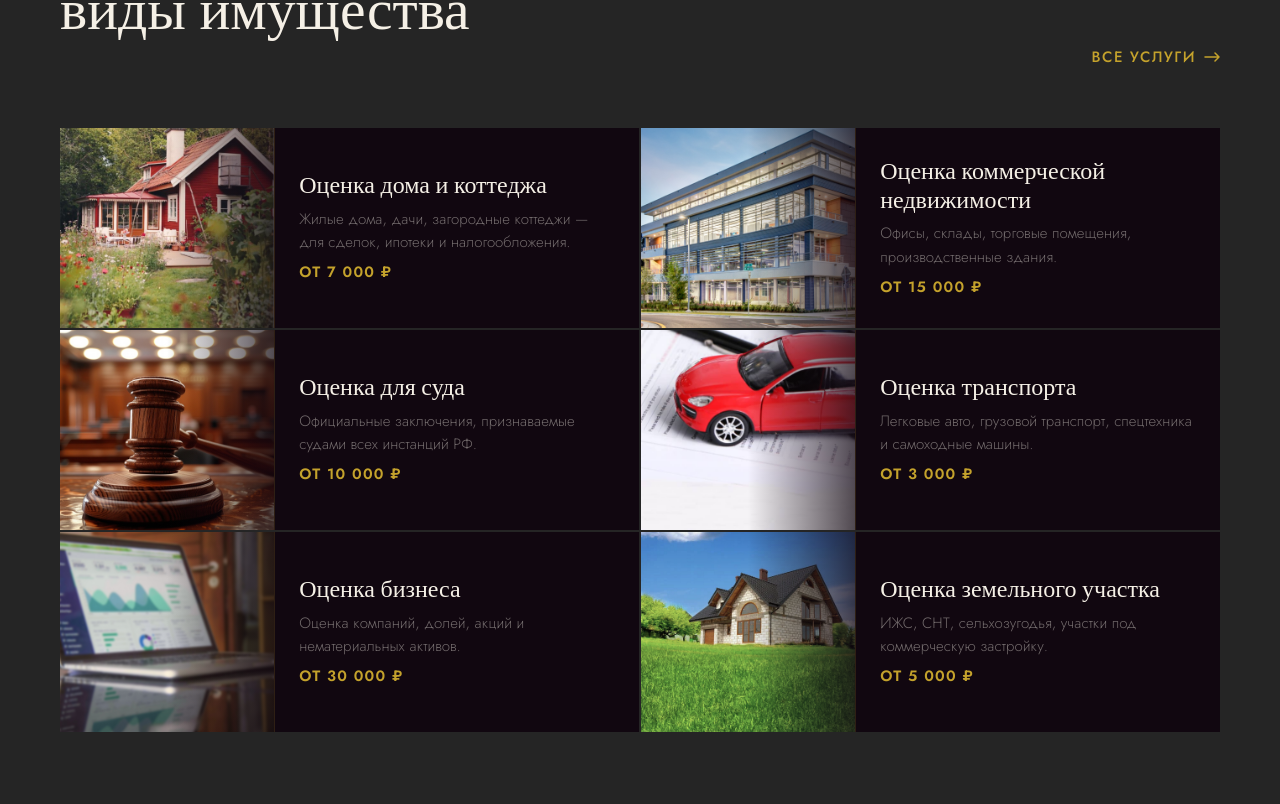
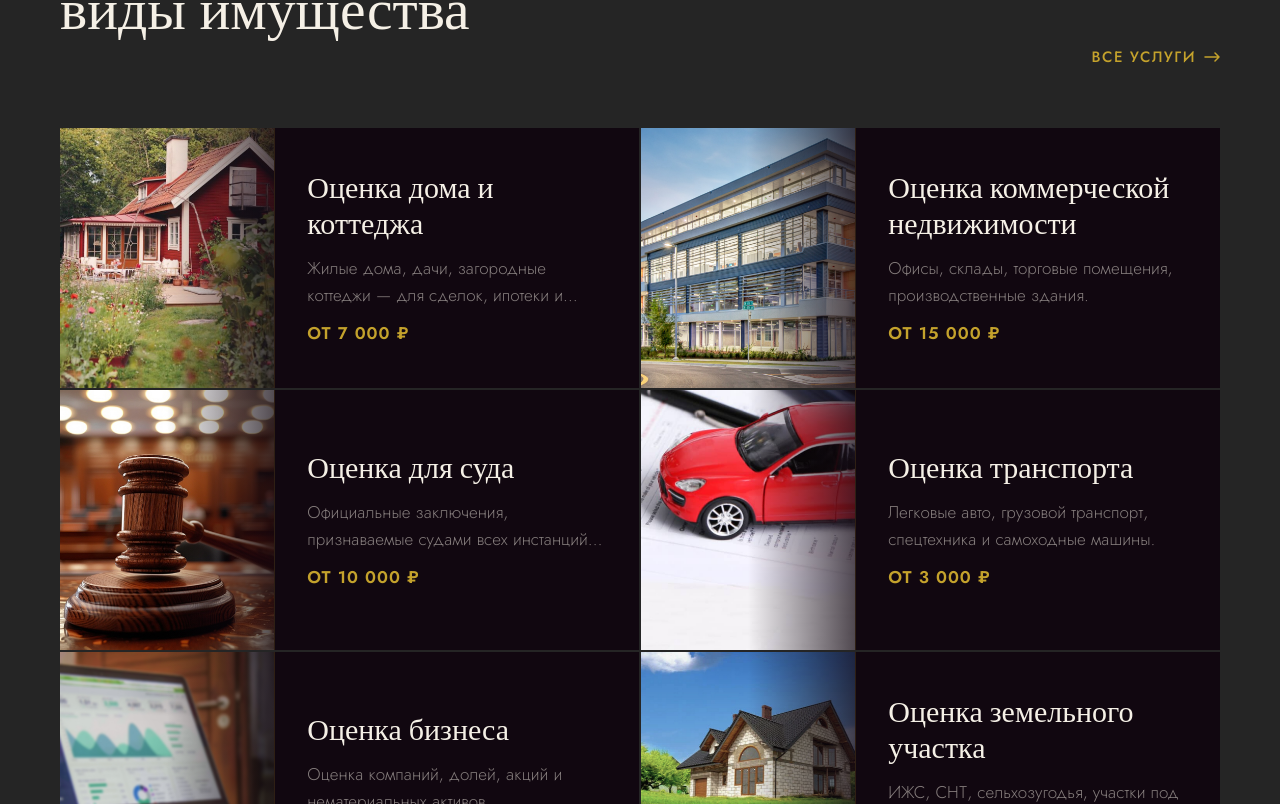
Before and after one commit to ukropik456-bot/korel-ocenka, a React (Vite) app: page / in a window 1280 px wide. Shown: the part 1216-2020 px from the top of the page. Built offline with nearby package versions, Linux system fonts and the light colour scheme; no server answers.

Commit message:
fix font size2

```diff
--- a/src/styles/global.css
+++ b/src/styles/global.css
@@ -410,7 +410,7 @@ body {
   cursor: pointer;
   display: flex;
   flex-direction: row;
-  height: 200px;
+  height: 260px;
   background: #110710;
   outline: 1px solid transparent;
   outline-offset: -1px;
@@ -438,11 +438,11 @@ body {
 .service-card-body {
   position: relative;
   z-index: 2;
-  padding: 20px 24px;
+  padding: 28px 32px;
   display: flex;
   flex-direction: column;
   justify-content: center;
-  gap: 7px;
+  gap: 12px;
   background: #110710;
   flex-grow: 1;
   overflow: hidden;
@@ -450,7 +450,7 @@ body {
 
 .service-name {
   font-family: 'Cormorant Garamond', serif;
-  font-size: 24px;
+  font-size: 30px;
   font-weight: 500;
   line-height: 1.2;
   color: var(--cream);
@@ -459,9 +459,9 @@ body {
 .service-card:hover .service-name { color: #fff; }
 
 .service-price {
-  font-size: 15px;
+  font-size: 17px;
   font-weight: 600;
-  letter-spacing: .08em;
+  letter-spacing: .06em;
   text-transform: uppercase;
   color: var(--gold);
 }
@@ -496,10 +496,10 @@ body {
 
 /* Truncated description */
 .sc-desc {
-  font-size: 15px;
+  font-size: 17px;
   font-weight: 300;
-  color: rgba(245,240,230,.42);
-  line-height: 1.55;
+  color: rgba(245,240,230,.5);
+  line-height: 1.6;
   display: -webkit-box;
   -webkit-line-clamp: 2;
   -webkit-box-orient: vertical;
@@ -748,7 +748,7 @@ textarea.form-input { resize: vertical; min-height: 120px; }
   cursor: pointer;
   display: flex;
   flex-direction: row;
-  height: 220px;
+  height: 260px;
   background: #110710;
   overflow: hidden;
   outline: 1px solid transparent;
@@ -789,11 +789,11 @@ textarea.form-input { resize: vertical; min-height: 120px; }
 
 /* Info panel (right side) */
 .service-card-full-body {
-  padding: 20px 26px;
+  padding: 28px 32px;
   display: flex;
   flex-direction: column;
   justify-content: center;
-  gap: 8px;
+  gap: 10px;
   background: #110710;
   flex-grow: 1;
   overflow: hidden;
@@ -803,26 +803,26 @@ textarea.form-input { resize: vertical; min-height: 120px; }
 .sc-meta { display: flex; align-items: center; }
 
 .service-price-tag {
-  font-size: 15px;
+  font-size: 17px;
   font-weight: 600;
-  letter-spacing: .08em;
+  letter-spacing: .06em;
   text-transform: uppercase;
   color: var(--gold);
 }
 .sc-time {
-  font-size: 15px;
-  color: rgba(245,240,230,.3);
+  font-size: 16px;
+  color: rgba(245,240,230,.35);
   letter-spacing: .03em;
 }
 .sc-time::before {
   content: '·';
-  margin: 0 8px;
+  margin: 0 10px;
   color: rgba(196,162,44,.25);
 }
 
 .service-card-full-name {
   font-family: 'Cormorant Garamond', serif;
-  font-size: 24px;
+  font-size: 28px;
   font-weight: 500;
   line-height: 1.2;
   color: var(--cream);
@@ -835,9 +835,9 @@ textarea.form-input { resize: vertical; min-height: 120px; }
   display: flex;
   align-items: center;
   gap: 6px;
-  font-size: 13px;
+  font-size: 14px;
   font-weight: 600;
-  letter-spacing: .12em;
+  letter-spacing: .1em;
   text-transform: uppercase;
   color: var(--gold);
   opacity: 0;
@@ -1009,10 +1009,13 @@ textarea.form-input { resize: vertical; min-height: 120px; }
   .service-card-full    { flex-direction: column; height: auto; }
   .sc-photo             { flex: none; width: 100%; height: auto; aspect-ratio: 16 / 9; }
   .sc-sep               { width: auto; height: 1px; align-self: auto; }
-  .service-card-body    { padding: 18px 20px 20px; }
-  .service-card-full-body { padding: 18px 20px 20px; }
-  .service-name         { font-size: 21px; }
-  .service-card-full-name { font-size: 21px; }
+  .service-card-body    { padding: 20px 22px; }
+  .service-card-full-body { padding: 20px 22px; }
+  .service-name         { font-size: 23px; }
+  .service-card-full-name { font-size: 22px; }
+  .sc-desc              { font-size: 15px; }
+  .service-price        { font-size: 15px; }
+  .service-price-tag    { font-size: 15px; }
 
   /* GosTenders */
   .gt-metrics-grid { grid-template-columns: 1fr; }
```
